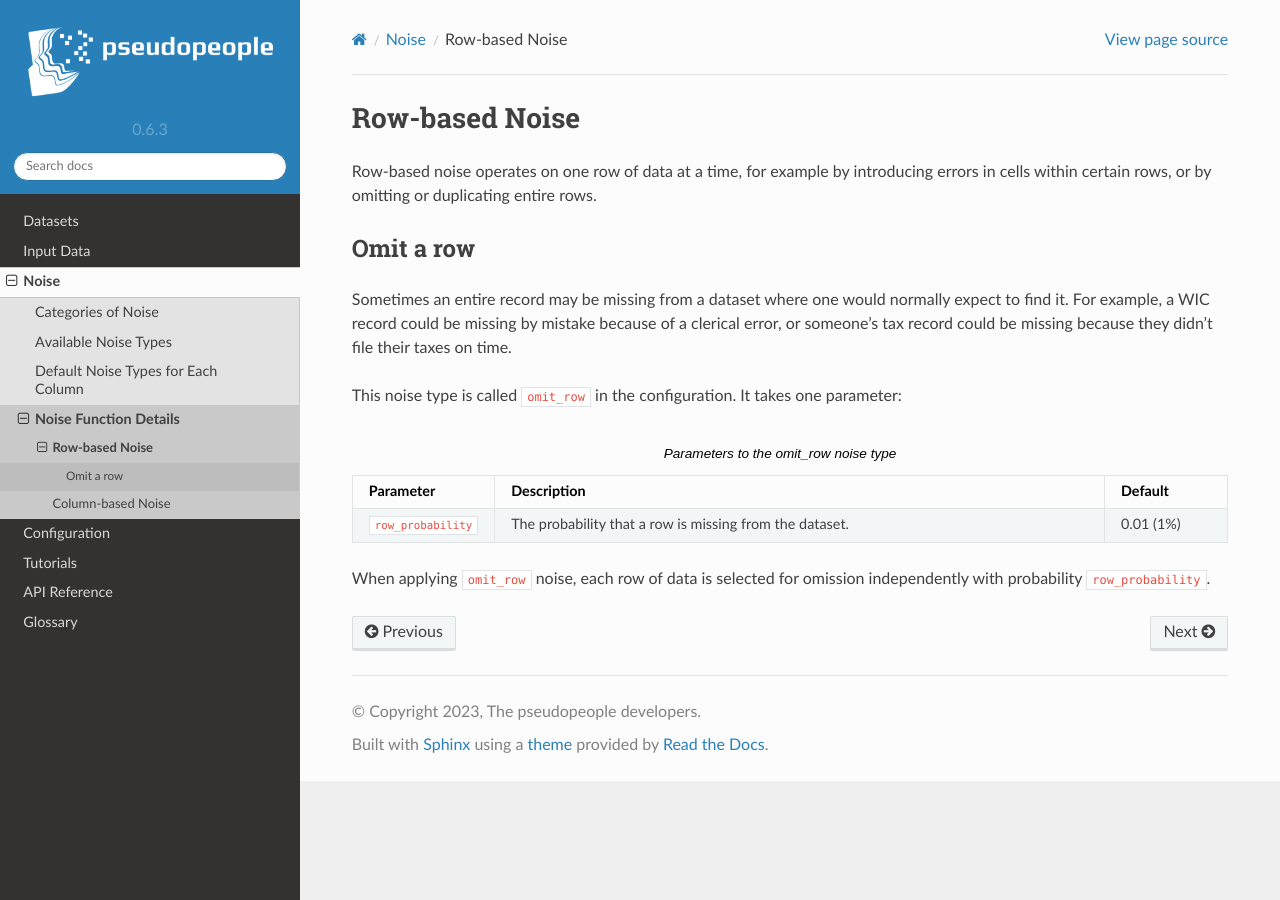
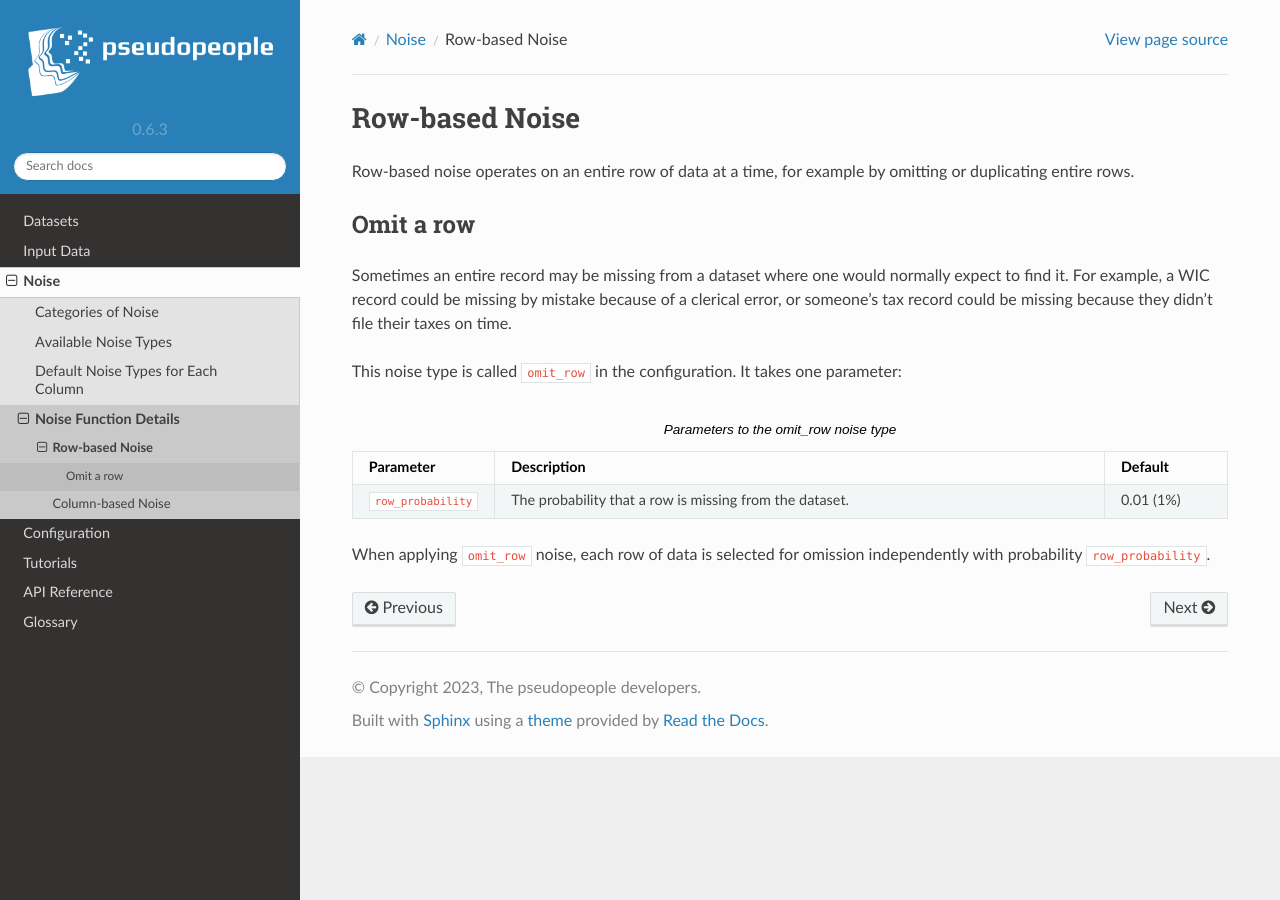
Before and after one commit to ihmeuw/pseudopeople, a Sphinx documentation site: the page built from docs/source/noise/row_noise.rst, in a window 1280 px wide. Built offline with Sphinx 7.4.7 and the Read the Docs theme 2.0.0, drawn with Linux system fonts in a browser that asks for light colours.

Commit message:
simplify row noise description
Co-authored-by: Zeb Burke-Conte <zmbc@users.noreply.github.com>

```diff
--- a/docs/source/noise/row_noise.rst
+++ b/docs/source/noise/row_noise.rst
@@ -4,8 +4,7 @@
 Row-based Noise
 ===============
 
-Row-based noise operates on one row of data at a time, for example by
-introducing errors in cells within certain rows, or by omitting or duplicating
+Row-based noise operates on an entire row of data at a time, for example by omitting or duplicating
 entire rows.
 
 Omit a row
```
